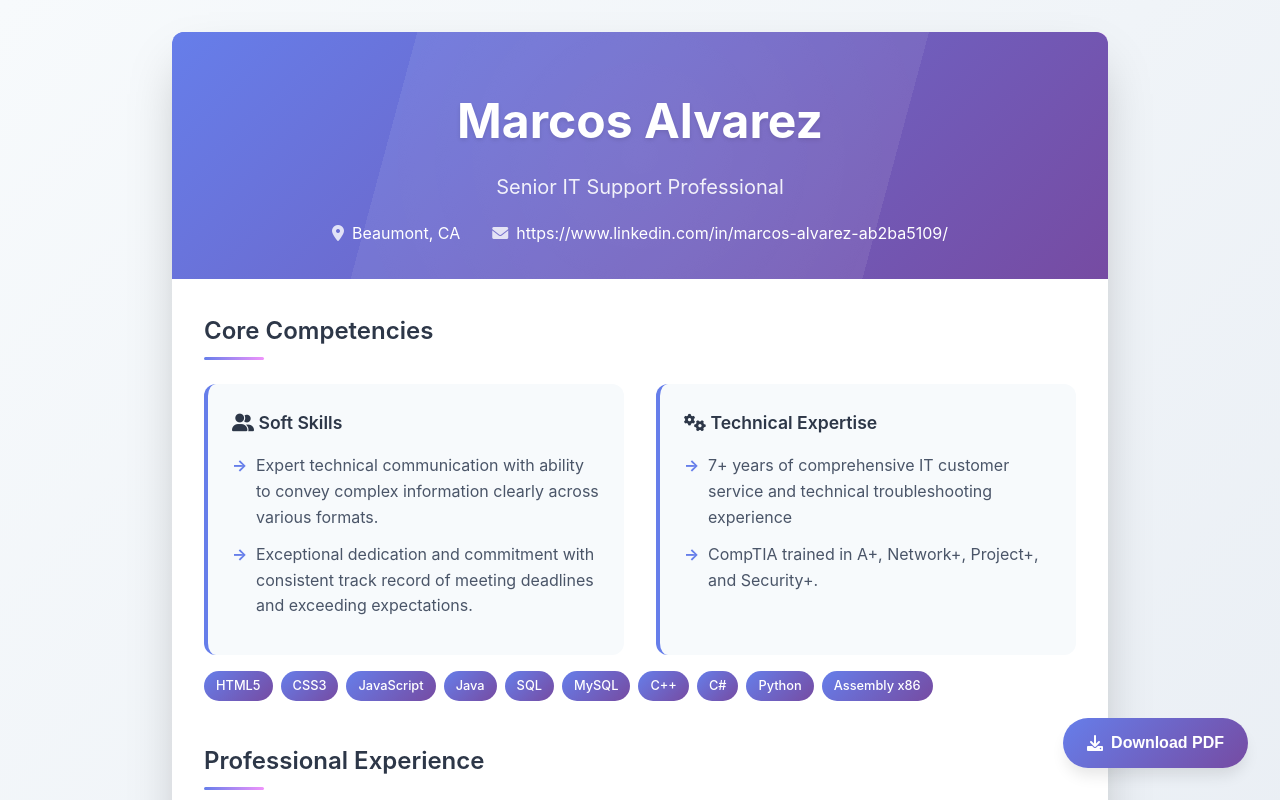
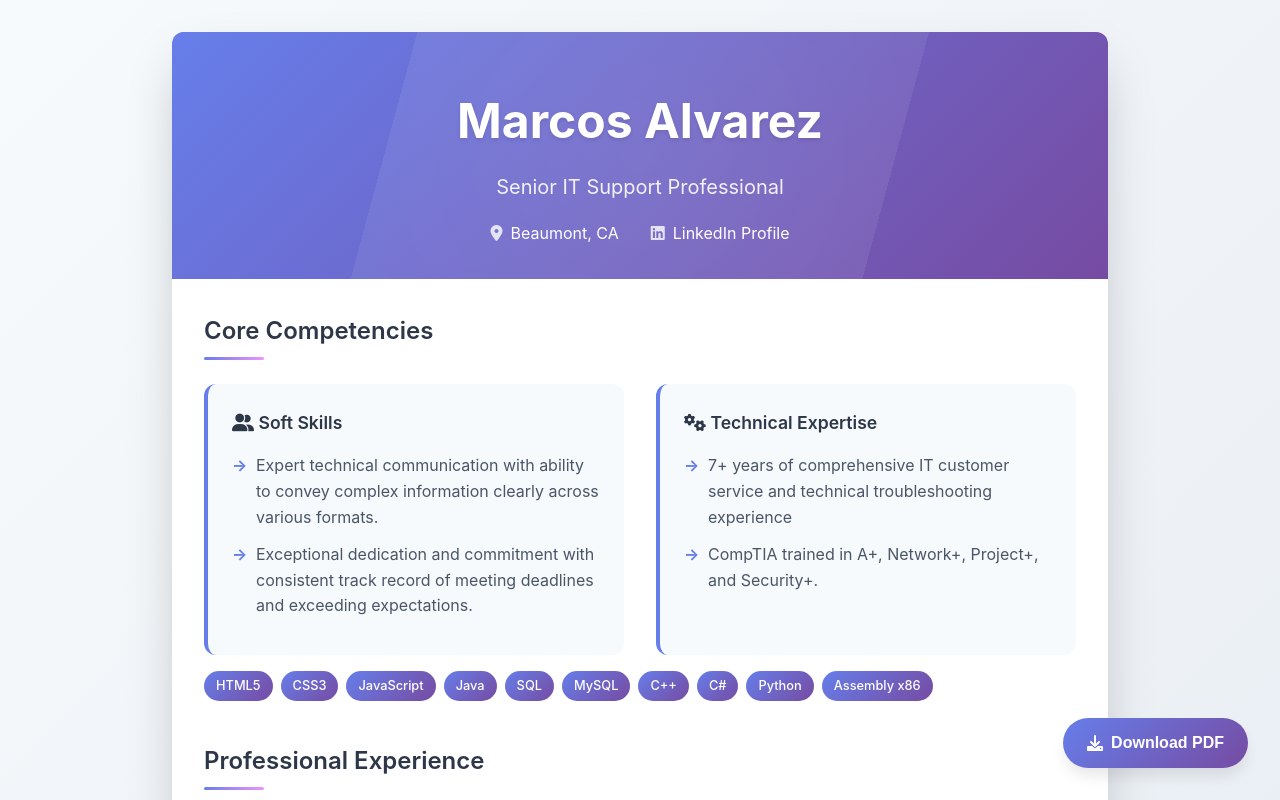
Before and after one commit to markmdagitboy/markmdagitboy.github.io, a plain HTML site: page index.html in a window 1280 px wide. Shown: the top 800 px of the page. Drawn offline with Linux system fonts and the light colour scheme.

Commit message:
6-30-2025 06:49pm

```diff
--- a/index.html
+++ b/index.html
@@ -372,8 +372,8 @@
                             <span>Beaumont, CA</span>
                         </div>
                         <div class="contact-item">
-                            <i class="fas fa-envelope"></i>
-                            <span>https://www.linkedin.com/in/marcos-alvarez-ab2ba5109/</span>
+                            <i class="fab fa-linkedin"></i>
+                            <a href="https://www.linkedin.com/in/marcos-alvarez-ab2ba5109/" target="_blank" rel="noopener noreferrer" style="color: inherit; text-decoration: none;">LinkedIn Profile</a>
                         </div>
                     </div>
                 </div>
```
